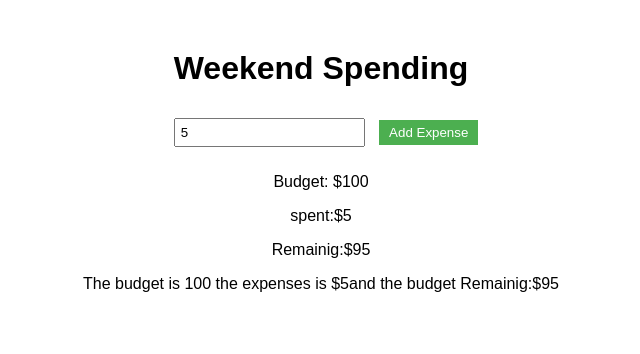
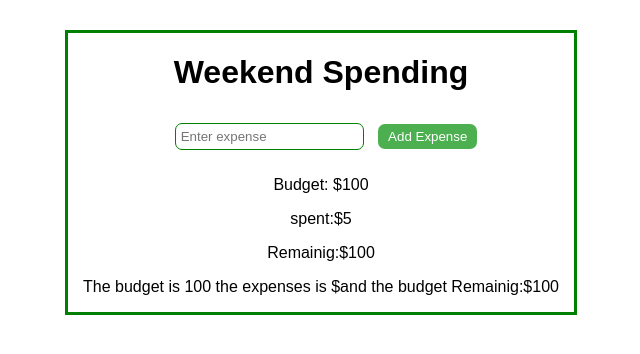
Before and after one commit to Elijah-Global/Weekend-Calculator-Machine, a plain HTML site: page index.html in a window 1280 px wide. Both pictures are taken after typing "5" into the empty fields and a click on the button "Add Expense". Shown: the whole page, without its empty margins (319-959 px from the left). Drawn offline with Linux system fonts and the light colour scheme.

Commit message:
added correction

```diff
--- a/script.js
+++ b/script.js
@@ -1,7 +1,7 @@
 // Declare a fixed budget
 
 const fixedBudget = 100;
-let expense = 40;
+let expense = 0;
 
 // creating an object spending
 
@@ -13,11 +13,15 @@ const spending = {
 // writting the get remainig method
 
 const getRemainig = function(){
+
+    expenseInput.value = "";
     return document.getElementById("remainingDisplay").innerHTML = "Remainig:" + "$" + (fixedBudget - expenseInput.value)  ;
 }
 
 function addExpense(){
+
     return document.getElementById("expenseDisplay").innerHTML = "spent:" + "$" + expenseInput.value ;
+
 }
 
 spending.expense = document.getElementById("expenseDisplay");
@@ -40,7 +44,7 @@ expenseBtn.addEventListener('click',
         updateDisplay();
     }
 )
-// console.log(spending);
+console.log(spending);
 
 
 // writting the update display
--- a/style.css
+++ b/style.css
@@ -2,11 +2,22 @@
     text-align: center;
     margin-top: 50px;
     font-family: Arial, sans-serif;
+    border: 3px solid green;
+    width: 40%;
+    margin: 30px auto;
+
 }
 
-input {
+input{
     padding: 5px;
     margin: 10px;
+    border-radius: 7px;
+     outline: none;
+    border: 1px solid green;
+}
+input:focus{
+    background-color: rgb(159, 156, 152);
+    border: 0;
 }
 
 button {
@@ -14,4 +25,5 @@ button {
     background-color: #4CAF50;
     color: white;
     border: none;
+    border-radius: 7px;
 }
```
